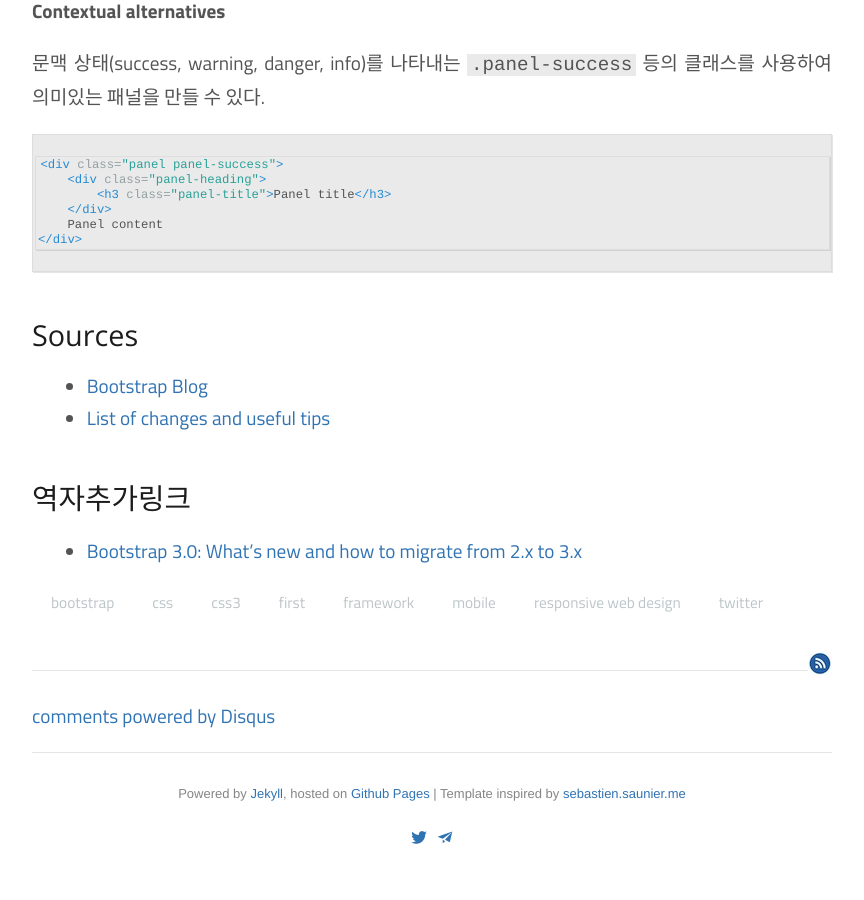
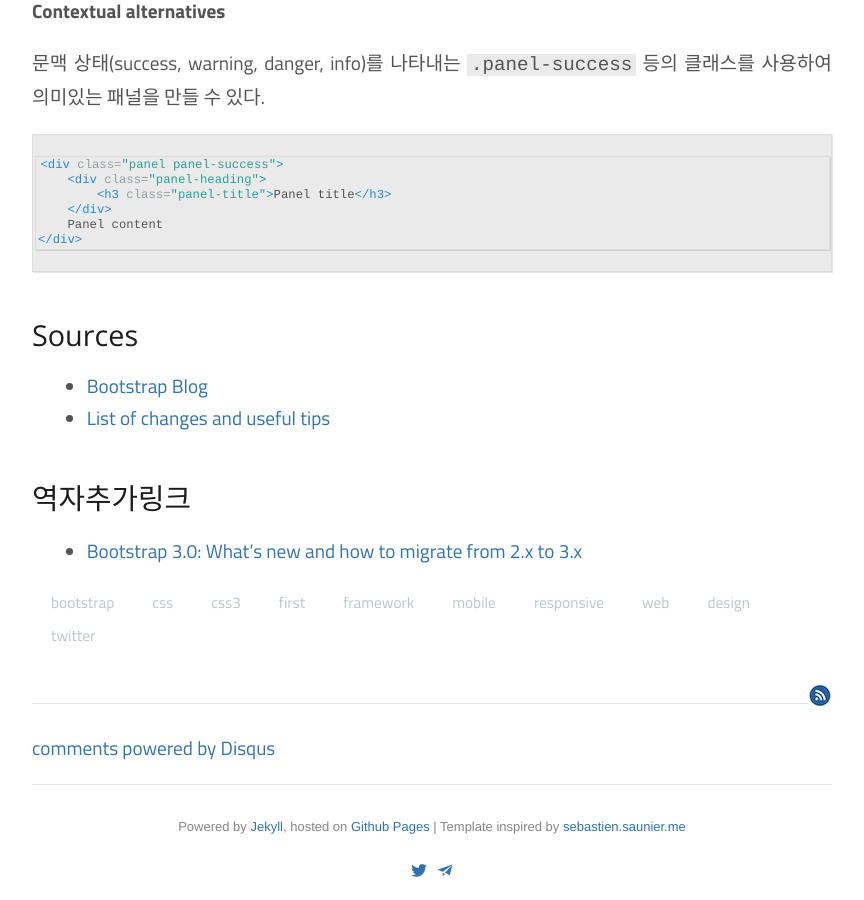
Before and after one commit to nolboo/nolboo.github.io, a Jekyll site: the page built from _posts/2013-09-17-new-in-bootstrap3.markdown, in a window 1280 px wide and 900 px high, scrolled down 5544 px. Shown: the whole window, without its empty margins (208-1072 px from the left). Built offline with Jekyll 4.4.1, drawn with Linux system fonts in a browser that asks for light colours; Markdown is read by kramdown in place of the engine named in the settings; comment, search, counter and statistics services are not loaded; before the commit the page ends 6412 px from its top, so only the background shows below that.

Commit message:
change multiple tag to single word

```diff
--- a/_posts/2013-07-22-adapting-to-a-responsive-design.markdown
+++ b/_posts/2013-07-22-adapting-to-a-responsive-design.markdown
@@ -3,7 +3,7 @@
 title: "반응형 디자인 적용하기(케이스 스터디)"
 description: "사이버덕 회사의 홈페이지를 반응형 디자인으로 변경한 경험을 자세하게 소개한 스매싱 기사의 번역"
 category: blog
-tags: [case, responsive web design]
+tags: [case, responsive, web, design]
 ---
 
 원본: [Adapting To A Responsive Design (Case Study)][1]
--- a/_posts/2013-07-22-advanced-guide-to-html-and-css-4-slash-10.markdown
+++ b/_posts/2013-07-22-advanced-guide-to-html-and-css-4-slash-10.markdown
@@ -3,7 +3,7 @@
 title: "HTML & CSS 중급자 가이드 - 4강 : 반응형 웹 디자인"
 description: "모바일 인터넷 사용이 데스크탑 인터넷 사용을 올해 추월하는 트랜드가 이어지고 있다. 모바일 인터넷 사용이 계속 성장하면서 어떻게 모든 유저에게 적합한 웹사이트를 만들 것인가 하는 질문이 제기되고있다."
 category: blog
-tags: [Advanced, CSS, HTML, reponsive web design]
+tags: [Advanced, CSS, HTML, reponsive, web, design]
 ---
 
 원본 : [An Advanced Guide to HTML & CSS - LESSON 4 : Responsive Web Design][1]
--- a/_posts/2013-09-07-john-gruber-markdown.markdown
+++ b/_posts/2013-09-07-john-gruber-markdown.markdown
@@ -3,7 +3,7 @@
 title: "존 그루버 마크다운 페이지 번역"
 description: "마크다운 최초 제안자 존 그루버의 마크다운 문법 공식 페이지 번역"
 category: blog
-tags: [markdown, syntax, John Gruber]
+tags: [markdown, syntax, John, Gruber]
 ---
 
 원문 : [Daring Fireball: Markdown][1]
--- a/_posts/2013-09-17-new-in-bootstrap3.markdown
+++ b/_posts/2013-09-17-new-in-bootstrap3.markdown
@@ -3,7 +3,7 @@
 title: "부트스트랩 3에서 새롭게 바뀐 것"
 description: "모바일 퍼스트를 주장하고 나온 트위터 부트스트랩 3에서 새로워진 부분을 모아서 잘 설명한 글의 번역"
 category: blog
-tags: [bootstrap, css, css3, first, framework, mobile, responsive web design, twitter]
+tags: [bootstrap, css, css3, first, framework, mobile, responsive, web, design, twitter]
 ---
 
 원문 : [What’s new in Twitter Bootstrap 3?][1]
```
